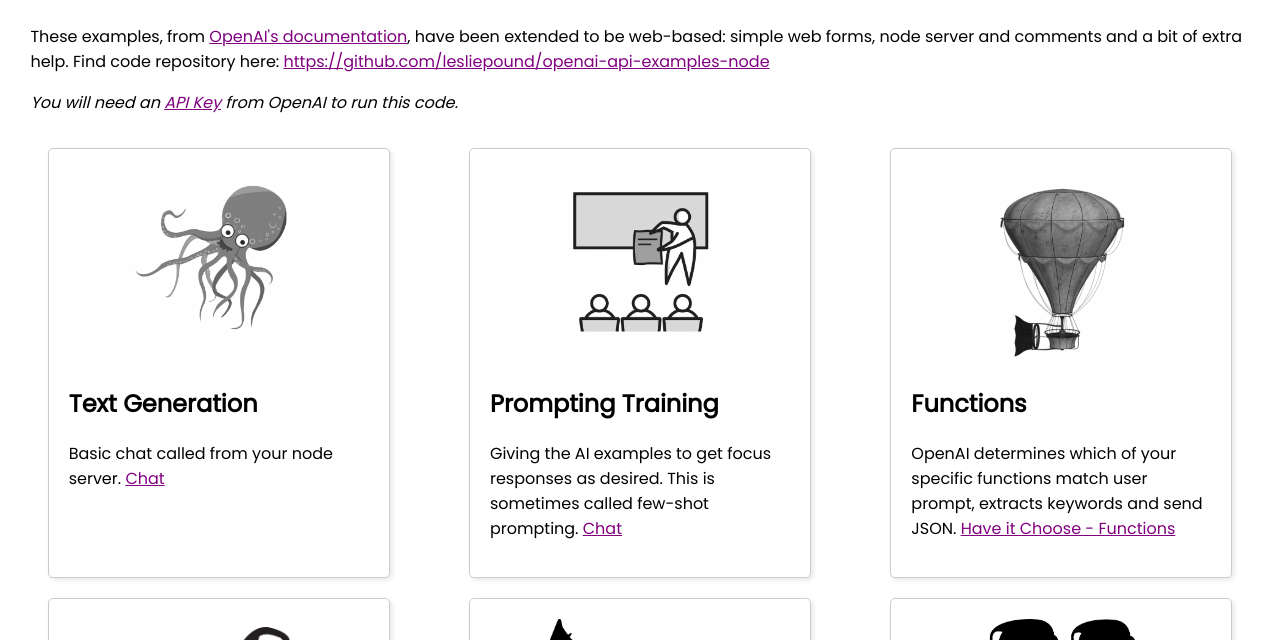
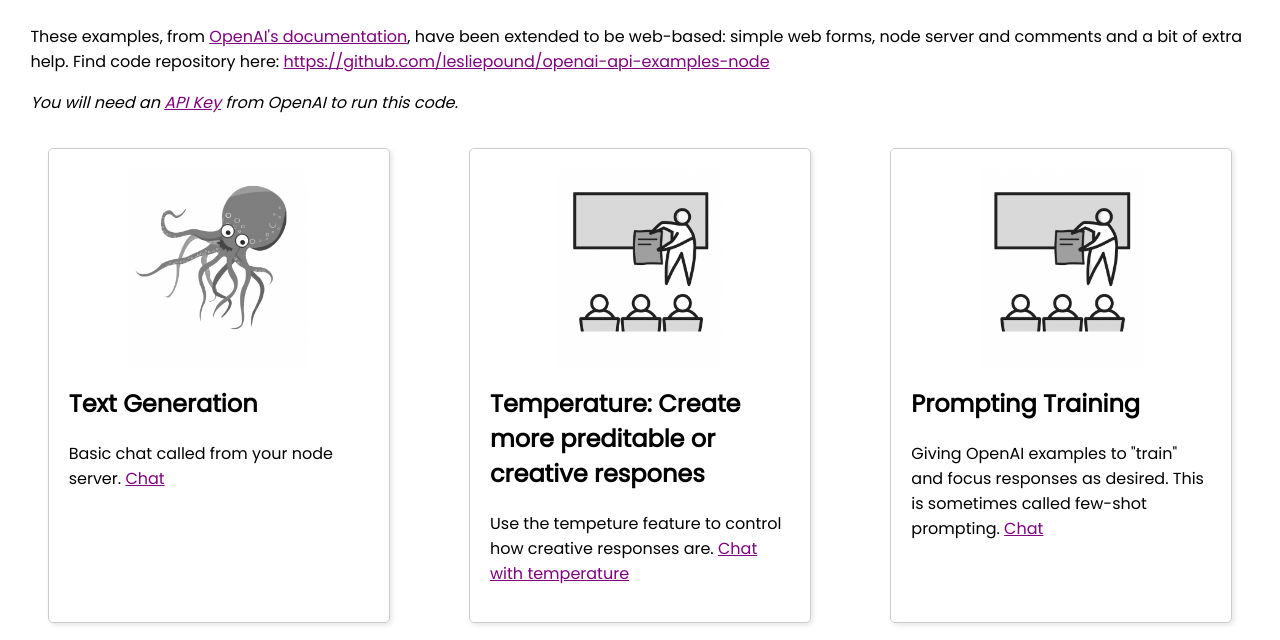
Before and after one commit to lesliepound/openai-api-examples-node, a website: page public/index.html in a window 1280 px wide. Shown: the part 89-729 px from the top of the page. Drawn offline with Linux system fonts and the light colour scheme.

Commit message:
Updated exaplanations

```diff
--- a/public/index.html
+++ b/public/index.html
@@ -3,7 +3,7 @@
 <head>
     <meta charset="UTF-8">
     <meta name="viewport" content="width=device-width, initial-scale=1.0">
-    <title>OpenAI Node Demo </title>
+    <title>OpenAI Chat Demos </title>
     <link rel="preconnect" href="https://fonts.googleapis.com">
     <link href="https://fonts.googleapis.com/css2?family=Poppins&display=swap" rel="stylesheet">
     <link rel="stylesheet" href="/style/style.css">
@@ -28,8 +28,15 @@
 
     <article class="card">
         <img src="/assets/show.png" alt="stick figure teacher pointing to example">
+        <h2>Temperature: Create more preditable or creative respones </h2>
+        <p> Use the tempeture feature to control how creative responses are.
+            <a href="temperature.html">Chat with temperature</a></p>
+    </article>
+
+    <article class="card">
+        <img src="/assets/show.png" alt="stick figure teacher pointing to example">
         <h2>Prompting Training</h2>
-        <p> Giving the AI examples to get focus responses as desired.
+        <p> Giving OpenAI examples to "train" and focus responses as desired.
             This is sometimes called few-shot prompting.
             <a href="fewshot.html">Chat</a></p>
     </article>
```
